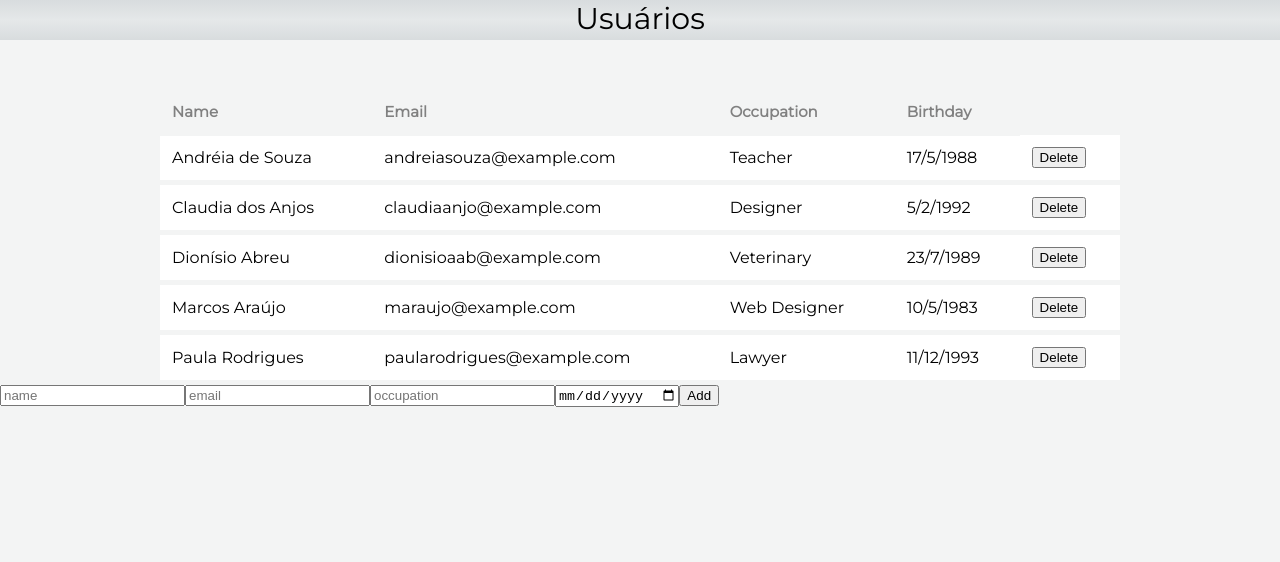
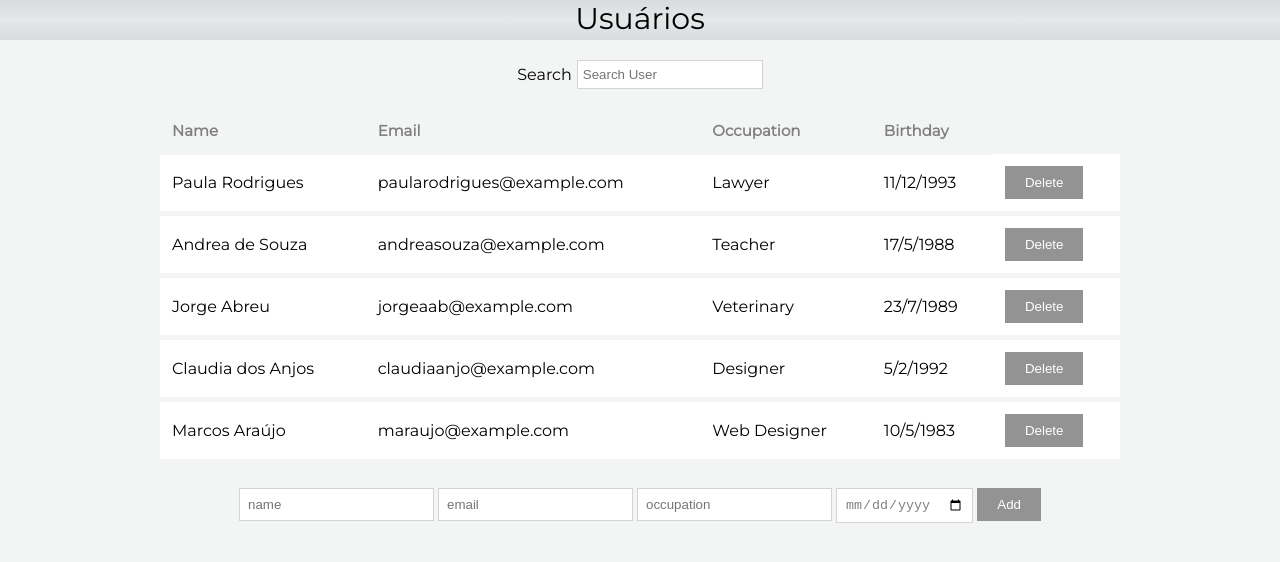
Before and after one commit to denisluft8/user-data-react, a React (Create React App) app: page / in a window 1280 px wide. Shown: the top 562 px of the page. Built offline with nearby package versions, Linux system fonts and the light colour scheme.

Commit message:
alteração de busca e delete de dados

```diff
--- a/src/components/AddData/AddData.jsx
+++ b/src/components/AddData/AddData.jsx
@@ -1,57 +1,65 @@
-import React, { useState } from 'react'
-import { userArr } from '../../mock/users'
+import "./addData.css";
+import React, { useState } from "react";
 
 function AddData({ saveData }) {
   const [addFormData, setAddFormData] = useState({
-    name: '',
-    email: '',
-    occupation: '',
-    birthday: ''
-  })
-  const handleFormSubmit = event => {
+    name: "",
+    email: "",
+    occupation: "",
+    birthday: "",
+  });
+  const handleFormSubmit = (event) => {
     //chamada quando aperta o botão
-    event.preventDefault()
-
-    saveData(addFormData)
-  }
+    event.preventDefault();
+    saveData(addFormData);
+    event.target.reset();
+  };
   return (
+    <div className="add-data">
       <form onSubmit={handleFormSubmit}>
         <input
           type="text"
+          className="add-data-inputs"
           placeholder="name"
           name="name"
           required="required"
-        onChange={e => setAddFormData({ ...addFormData, name: e.target.value })}
+          onChange={(e) =>
+            setAddFormData({ ...addFormData, name: e.target.value })
+          }
         />
         <input
-        type="text"
+          type="email"
+          className="add-data-inputs"
           placeholder="email"
           name="email"
           required="required"
-        onChange={e =>
+          onChange={(e) =>
             setAddFormData({ ...addFormData, email: e.target.value })
           }
         />
         <input
           type="text"
+          className="add-data-inputs"
           placeholder="occupation"
           name="occupation"
           required="required"
-        onChange={e =>
+          onChange={(e) =>
             setAddFormData({ ...addFormData, occupation: e.target.value })
           }
         />
         <input
           type="date"
+          className="add-data-inputs-date"
           name="birthday"
           required="required"
-        onChange={e =>
+          onChange={(e) =>
             setAddFormData({ ...addFormData, birthday: e.target.value })
           }
         />
         <button type="submit">Add</button>
       </form>
-  )
+    </div>
+  );
 }
 
-export default AddData
+export default AddData;
--- /dev/null
+++ b/src/components/AddData/addData.css
@@ -0,0 +1,38 @@
+.add-data {
+  display: flex;
+  justify-content: center;
+  margin-top: 20px;
+  margin-bottom: 20px;
+}
+
+.add-data-inputs {
+  border: 1px solid lightgrey;
+  caret-color: grey;
+  padding: 8px;
+  margin: 4px 2px;
+  margin-bottom: 20px;
+  outline: none;
+}
+
+.add-data-inputs-date {
+  border: 1px solid lightgrey;
+  caret-color: grey;
+  padding: 8px;
+  margin: 4px 2px;
+  color: grey;
+  outline: none;
+}
+
+.add-data button {
+  background-color: #939393;
+  border: none;
+  color: white;
+  padding: 9px 20px;
+  text-decoration: none;
+  margin: 4px 2px;
+  cursor: pointer;
+}
+
+.add-data button:hover {
+  background-color: #828282;
+}
--- /dev/null
+++ b/src/components/SearchBar/SearchBar.jsx
@@ -0,0 +1,12 @@
+import "./searchBar.css"
+
+function SearchBar({ searchedData, onSearch }) {
+  return (
+    <div className="search-bar">
+      <label>Search</label>
+      <input type="text" placeholder="Search User" value={searchedData} onChange={e => onSearch(e.target.value)} />
+    </div>
+  );
+}
+
+export default SearchBar;
--- /dev/null
+++ b/src/components/SearchBar/searchBar.css
@@ -0,0 +1,21 @@
+.search-bar {
+  display: flex;
+  justify-content: center;
+  align-items: center;
+  margin-top: 20px;
+}
+
+.search-bar label {
+  margin-right: 5px;
+}
+
+.search-bar input {
+  border: 1px solid lightgrey;
+  height: 25px;
+  caret-color: grey;
+  padding-left: 5px;
+}
+
+.search-bar input:focus {
+  outline: none;
+}
--- a/src/components/Table/Table.jsx
+++ b/src/components/Table/Table.jsx
@@ -1,49 +1,45 @@
-import { formatDate } from '../../utils/formatDate'
-import './table.css'
+import { formatDate } from "../../utils/formatDate";
+import "./table.css";
 
 function Table(props) {
-  const { headerData, bodyData, type, removeItem } = props
-  const isUser = type === 'user'
+  const { headerData, bodyData, removeItem } = props;
 
-  const buildTableItems = () => {
-    return bodyData.map((item, index) => (
-      <tr className="data-tr">
-        <td>{item.name}</td>
-        {isUser ? (
-          <>
-            <td>{item.email}</td>
-            <td>{item.occupation}</td>
-            <td>{formatDate(item.birthday)}</td>
-            <td>
-              <button onClick={() => removeItem(index)}>Delete</button>
-            </td>
-          </>
-        ) : (
-          <>
-            <td>{item.company}</td>
-            <td>{item.price}</td>
-          </>
-        )}
-      </tr>
-    ))
-  }
   return (
     <div className="user-data">
       <table className="user-table">
         <thead>
           <tr className="data-th">
-            {headerData.map(headerTable => (
+            {headerData.map((headerTable) => (
               <th>{headerTable}</th>
             ))}
           </tr>
         </thead>
-        <tbody>{buildTableItems()}</tbody>
+        <tbody>
+          {bodyData.map((item, index) => (
+            <tr className="data-tr">
+              <td>{item.name}</td>
+              <td>{item.email}</td>
+              <td>{item.occupation}</td>
+              <td>{formatDate(item.birthday)}</td>
+              <td>
+                <button
+                  className="delete-button"
+                  onClick={() =>
+                    removeItem(
+                      `${item.name}${item.email}${item.occupation}${item.birthday}`
+                    )}>
+                  Delete
+                </button>
+              </td>
+            </tr>
+          ))}
+        </tbody>
       </table>
     </div>
-  )
+  );
 }
 
-export default Table
+export default Table;
 
 //nth-child
 //useState
--- a/src/components/Table/table.css
+++ b/src/components/Table/table.css
@@ -1,8 +1,8 @@
 .user-data {
-  padding-top: 50px;
+  padding-top: 20px;
   display: flex;
   justify-content: center;
-  font-family: 'Montserrat', sans-serif;
+  font-family: "Montserrat", sans-serif;
 }
 
 .user-table {
@@ -24,3 +24,16 @@
   background-color: white;
   border-bottom: 5px solid #f3f4f4;
 }
+
+.delete-button {
+  background-color: #939393;
+  border: none;
+  color: white;
+  padding: 9px 20px;
+  text-decoration: none;
+  cursor: pointer;
+}
+
+.delete-button:hover{
+  background-color: #828282;
+}
--- a/src/mock/users.jsx
+++ b/src/mock/users.jsx
@@ -1,33 +1,33 @@
 const userArr = [
   {
-      name: 'Andréia de Souza',
-      email: 'andreiasouza@example.com',
-      occupation: 'Teacher',
-      birthday: '05-17-1988'
+    name: "Paula Rodrigues",
+    email: "paularodrigues@example.com",
+    occupation: "Lawyer",
+    birthday: "12-11-1993",
   },
   {
-      name: 'Claudia dos Anjos',
-      email: 'claudiaanjo@example.com',
-      occupation: 'Designer',
-      birthday: '02-05-1992'
+    name: "Andrea de Souza",
+    email: "andreasouza@example.com",
+    occupation: "Teacher",
+    birthday: "05-17-1988",
   },
   {
-      name: 'Dionísio Abreu',
-      email: 'dionisioaab@example.com',
-      occupation: 'Veterinary',
-      birthday: '07-23-1989'
+    name: "Jorge Abreu",
+    email: "jorgeaab@example.com",
+    occupation: "Veterinary",
+    birthday: "07-23-1989",
   },
   {
-      name: 'Marcos Araújo',
-      email: 'maraujo@example.com',
-      occupation: 'Web Designer',
-      birthday: '05-10-1983'
+    name: "Claudia dos Anjos",
+    email: "claudiaanjo@example.com",
+    occupation: "Designer",
+    birthday: "02-05-1992",
   },
   {
-      name: 'Paula Rodrigues',
-      email: 'paularodrigues@example.com',
-      occupation: 'Lawyer',
-      birthday: '12-11-1993'
-    }
-  ]
-  export { userArr }
+    name: "Marcos Araújo",
+    email: "maraujo@example.com",
+    occupation: "Web Designer",
+    birthday: "05-10-1983",
+  },
+];
+export { userArr };
--- a/src/pages/Home.jsx
+++ b/src/pages/Home.jsx
@@ -1,46 +1,60 @@
-import './Home.css'
-import React, { useEffect, useState } from 'react'
-import Header from '../components/Header/Header'
-import Table from '../components/Table/Table'
-import AddData from '../components/AddData/AddData'
-import { userArr } from '../mock/users'
-import { productsArr } from '../mock/products'
+import "./Home.css";
+import React, { useEffect, useState } from "react";
+import Header from "../components/Header/Header";
+import Table from "../components/Table/Table";
+import AddData from "../components/AddData/AddData";
+import SearchBar from "../components/SearchBar/SearchBar";
+import { userArr } from "../mock/users";
 
 const Home = () => {
-  const headerUser = ['Name', 'Email', 'Occupation', 'Birthday']
-  const headerProduct = ['Product', 'Company', 'Price']
-  const [newUserArr, setNewUserArr] = useState(userArr)
-  const addDataToArr = form => {
-    setNewUserArr([...newUserArr, form])
+  const headerUser = ["Name", "Email", "Occupation", "Birthday"];
+  const [newUserArr, setNewUserArr] = useState(userArr);
+  const [searchedItem, setSearchedItem] = useState("");
+
+  const searchedArray = newUserArr.filter((item) => {
+    if (item.name.toLowerCase().includes(searchedItem.toLowerCase())) {
+      return true;
+    }
+  });
+  function onSearch(e) {
+    setSearchedItem(e);
   }
-  const deleteData = indexUserArr => {
-    let restOfDataArray = newUserArr.filter(
-      (element, ind) => ind !== indexUserArr
-    )
-    setNewUserArr(restOfDataArray)
-  }
+
+  const addDataToArr = (form) => {
+    setNewUserArr([...newUserArr, form]);
+  };
 
   useEffect(() => {
     setTimeout(() => {
       // alert('Novo Usuário Adicionado')
-    }, 100)
-  }, [newUserArr])
+    }, 100);
+  }, [newUserArr]);
+
+  const deleteData = (data) => {
+    let restOfDataArray = newUserArr.filter(
+      (element, ind) =>
+        `${element.name}${element.email}${element.occupation}${element.birthday}` !== data
+    );
+    setNewUserArr(restOfDataArray);
+    console.log(newUserArr)
+  };
 
   return (
     <>
       <Header />
+      <SearchBar searchedData={searchedItem} onSearch={onSearch} />
       <Table
         type="user"
         headerData={headerUser}
-        bodyData={newUserArr}
-        removeItem={index => deleteData(index)}
+        bodyData={searchedArray}
+        removeItem={(index) => deleteData(index)}
       />
-      <AddData saveData={val => addDataToArr(val)} />
+      <AddData saveData={(val) => addDataToArr(val)} />
     </>
-  )
-}
+  );
+};
 
-export default Home
+export default Home;
 
 //campo de busca pelo nome
 //ordenação - select que vai listar os items de cabeçario e quando selecionar ordenar por ordem alfabética
```
Lines whose indentation alone changed are shown as unchanged.
